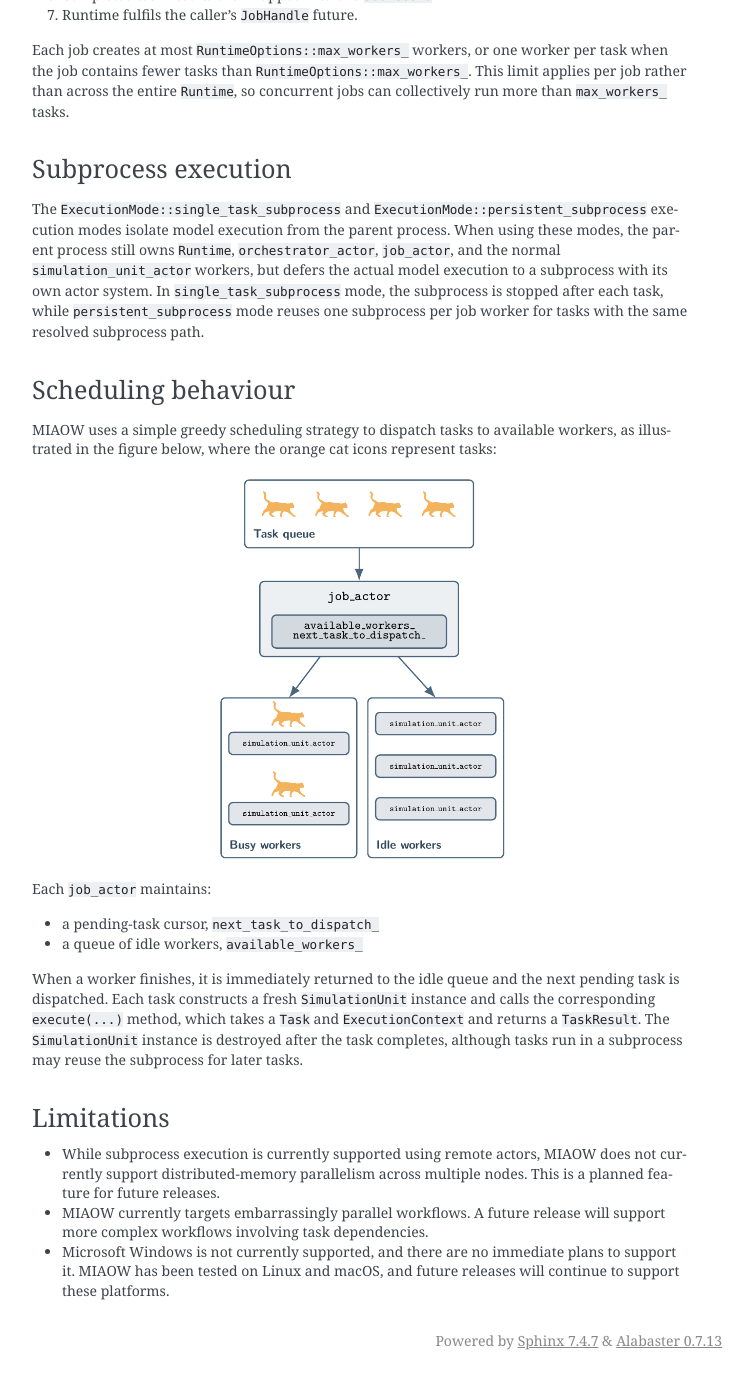
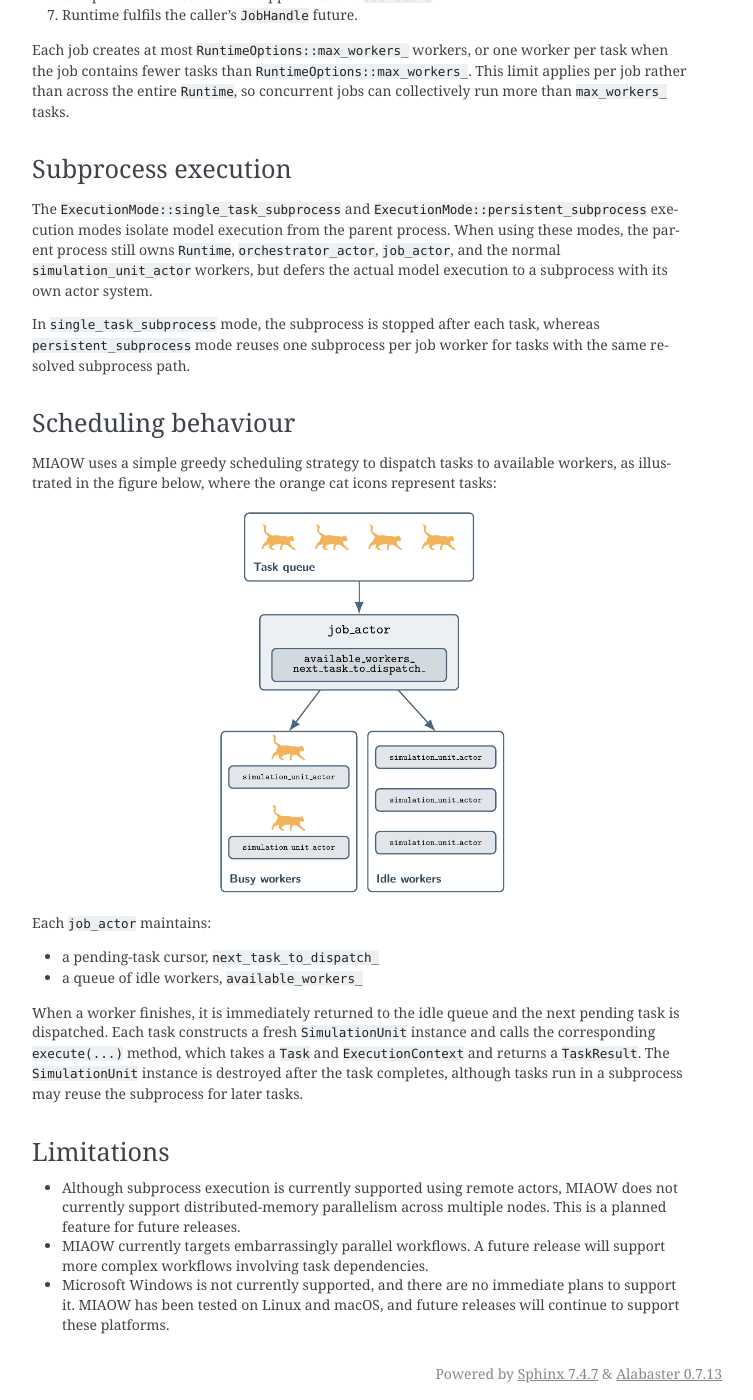
Before and after one commit to uofs-simlab/miaow-framework, a Sphinx documentation site: the page built from docs/architecture.rst, in a window 1280 px wide and 1400 px high, scrolled down 655 px. Shown: the whole window, without its empty margins (388-1141 px from the left). Built offline with Sphinx 7.4.7, drawn with Linux system fonts in a browser that asks for light colours; the version number could not be read and is left out; some of the changed text lies outside the part shown.

Commit message:
architecture docs wording

```diff
--- a/docs/architecture.rst
+++ b/docs/architecture.rst
@@ -17,7 +17,7 @@ A typical workflow includes the following steps:
 2. Runtime assigns a ``job_id`` and sends ``(job_id, tasks)`` to ``orchestrator_actor``.
 3. ``orchestrator_actor`` spawns one ``job_actor`` for that job.
 4. ``job_actor`` greedily dispatches tasks to available ``simulation_unit_actor`` workers.
-5. Each worker resolves ``SimulationUnitId``. In-process tasks construct a fresh ``SimulationUnit`` instance, while subprocess tasks use worker-owned subprocess state.
+5. Each worker resolves ``SimulationUnitId``. In-process tasks construct a fresh ``SimulationUnit`` instance, whereas subprocess tasks use worker-owned subprocess state.
 6. Completed task results are wrapped into one ``JobRecord``.
 7. Runtime fulfils the caller's ``JobHandle`` future.
 
@@ -28,7 +28,9 @@ Each job creates at most ``RuntimeOptions::max_workers_`` workers, or one worker
 Subprocess execution
 --------------------
 
-The ``ExecutionMode::single_task_subprocess`` and ``ExecutionMode::persistent_subprocess`` execution modes isolate model execution from the parent process. When using these modes, the parent process still owns ``Runtime``, ``orchestrator_actor``, ``job_actor``, and the normal ``simulation_unit_actor`` workers, but defers the actual model execution to a subprocess with its own actor system. In ``single_task_subprocess`` mode, the subprocess is stopped after each task, while ``persistent_subprocess`` mode reuses one subprocess per job worker for tasks with the same resolved subprocess path.
+The ``ExecutionMode::single_task_subprocess`` and ``ExecutionMode::persistent_subprocess`` execution modes isolate model execution from the parent process. When using these modes, the parent process still owns ``Runtime``, ``orchestrator_actor``, ``job_actor``, and the normal ``simulation_unit_actor`` workers, but defers the actual model execution to a subprocess with its own actor system.
+
+In ``single_task_subprocess`` mode, the subprocess is stopped after each task, whereas ``persistent_subprocess`` mode reuses one subprocess per job worker for tasks with the same resolved subprocess path.
 
 Scheduling behaviour
 --------------------
@@ -50,6 +52,6 @@ When a worker finishes, it is immediately returned to the idle queue and the nex
 Limitations
 -----------
 
-- While subprocess execution is currently supported using remote actors, MIAOW does not currently support distributed-memory parallelism across multiple nodes. This is a planned feature for future releases.
+- Although subprocess execution is currently supported using remote actors, MIAOW does not currently support distributed-memory parallelism across multiple nodes. This is a planned feature for future releases.
 - MIAOW currently targets embarrassingly parallel workflows. A future release will support more complex workflows involving task dependencies.
 - Microsoft Windows is not currently supported, and there are no immediate plans to support it. MIAOW has been tested on Linux and macOS, and future releases will continue to support these platforms.
```
